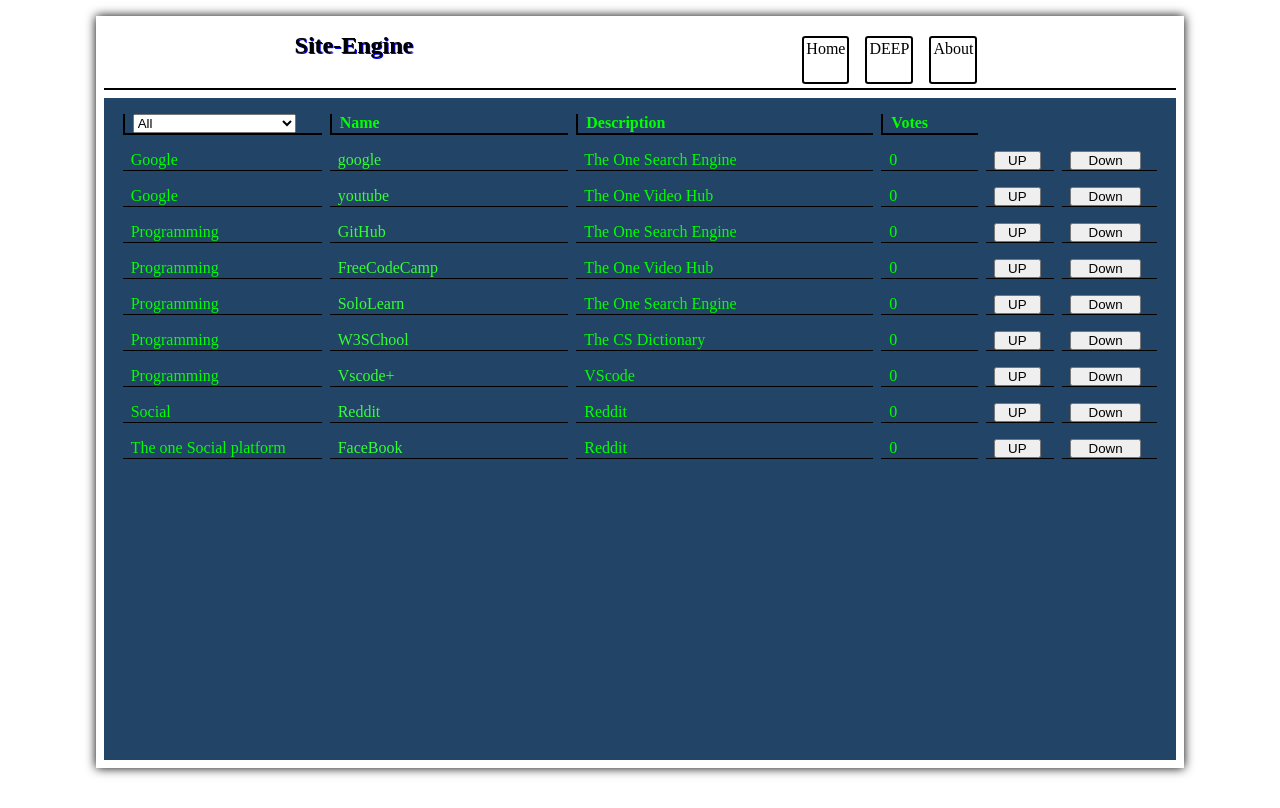
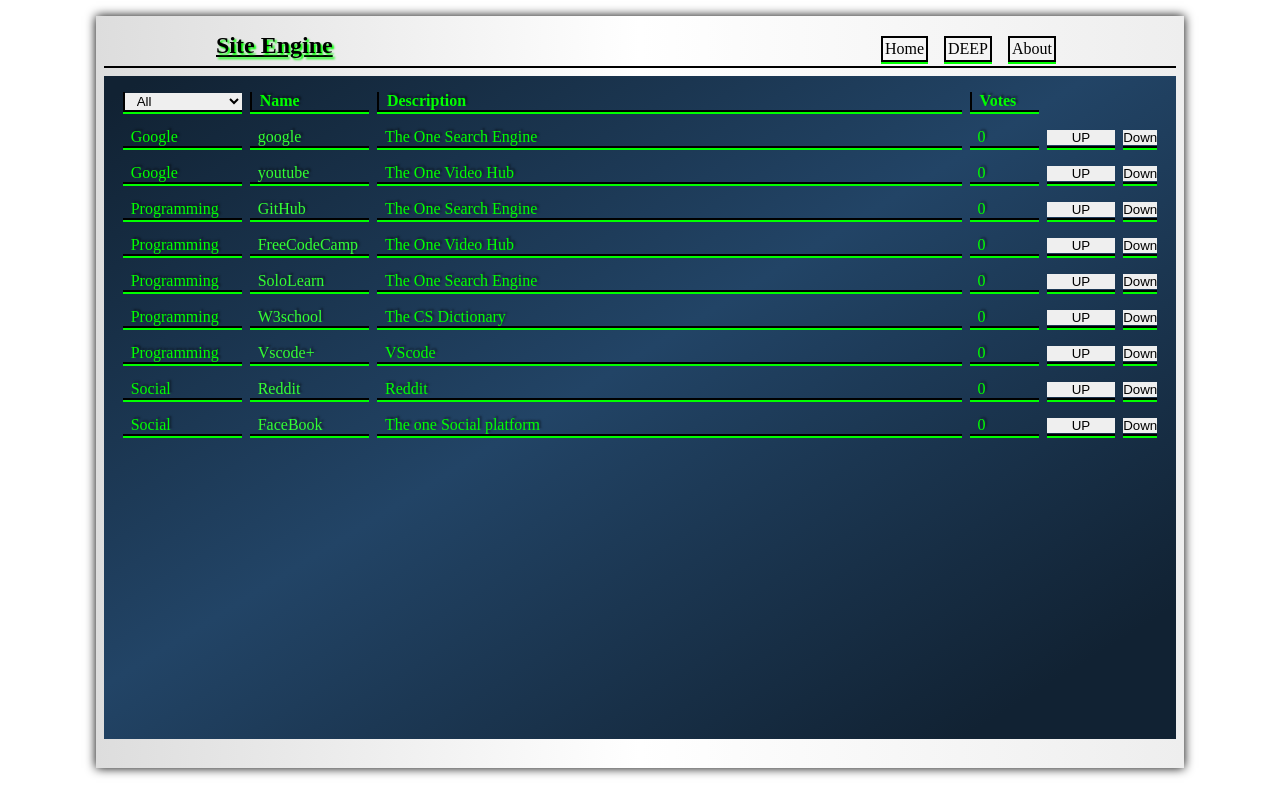
Before and after one commit to Sironi-00/React-site, a React (Create React App) app: page / in a window 1280 px wide. Built offline with nearby package versions, Linux system fonts and the light colour scheme.

Commit message:
checkpoint

```diff
--- a/src/App.css
+++ b/src/App.css
@@ -2,8 +2,9 @@
     width: 100%;
     height: 92%;
     text-align: center;
-    background-color: #246;
+    background: linear-gradient(to bottom right, #123 2%, #246 , #123 90%);
     color: #0F0;
+    text-shadow: 2px -2px 2px rgb(0,0,0,0.5);
     overflow-y: scroll;
 }
 a {
@@ -19,23 +20,51 @@
 table th {
     border-left: 2px solid black;
     border-bottom: 2px solid black;
+    box-shadow: 0px 2px 0px;
 }
 table td {
     height: max-content;
-    border-bottom: 1px solid black;
+    border-bottom: 2px solid black;
+    box-shadow: 0px 2px 0px;
 }
 table th, table td {
     padding: 0 0.5rem;
 }
 #name {
-    width: 24%;
+    width: 12%;
 }
-#description {
-    width: 40%;
+#desc {
+    width: 60%;
 }
 #cate {
-    width: 20%;
+    width: 12%;
+    padding: 0rem;
+}
+#vote {
+    width: 7%;
+}
+.btv {
+    width: 7%;
+    padding: 0;
 }
 button {
-    width: 90%;
+    width: 100%;
+    border: none;
 }
+select {
+    width: 100%;
+    padding: 0 0.5rem;
+    /* background-color: inherit; */
+    border: none;
+}
+@media screen and (max-width:421px) {
+    table {
+        width: 100%;
+        border-spacing: 0.5rem;
+    }
+    table td {
+        height: min-content;
+        border-bottom: 2px solid black;
+        box-shadow: 0px 2px 0px;
+    }
+}
--- a/src/App.js
+++ b/src/App.js
@@ -1,75 +1,10 @@
 import { useState } from "react";
 import "./App.css";
+import { db } from "./Data.js";
 
 var SELECTEDCATEGORY = "*";
 
 export default function App() {
-  const db = [
-    {
-      name: "google",
-      link: "http://www.google.com",
-      description: "The One Search Engine",
-      category: "Google",
-      votes: 0,
-    },
-    {
-      name: "youtube",
-      link: "http://www.youtube.com",
-      description: "The One Video Hub",
-      category: "Google",
-      votes: 0,
-    },
-    {
-      name: "GitHub",
-      link: "http://www.google.com",
-      description: "The One Search Engine",
-      category: "Programming",
-      votes: 0,
-    },
-    {
-      name: "FreeCodeCamp",
-      link: "http://www.youtube.com",
-      description: "The One Video Hub",
-      category: "Programming",
-      votes: 0,
-    },
-    {
-      name: "SoloLearn",
-      link: "http://www.google.com",
-      description: "The One Search Engine",
-      category: "Programming",
-      votes: 0,
-    },
-    {
-      name: "W3SChool",
-      link: "http://www.w3schools.com",
-      description: "The CS Dictionary",
-      category: "Programming",
-      votes: 0,
-    },
-    {
-      name: "Vscode+",
-      link: "http://code.visualstudio.com/",
-      description: "VScode",
-      category: "Programming",
-      votes: 0,
-    },
-    {
-      name: "Reddit",
-      link: "http://www.reddit.com",
-      description: "Reddit",
-      category: "Social",
-      votes: 0,
-    },
-    {
-      name: "FaceBook",
-      link: "http://www.facebook.com",
-      description: "Reddit",
-      category: "The one Social platform",
-      votes: 0,
-    },
-  ];
-
   function makeGenre(list) {
     // filters and make category list
     // make a set to contain genries with no duplicates
@@ -144,8 +79,8 @@
           </td>
           <td>{description}</td>
           <td>{votes}</td>
-          <td><button>UP</button></td>
-          <td><button>Down</button></td>
+          <td class="btv"><button>UP</button></td>
+          <td class="btv"><button>Down</button></td>
         </tr>
       );
   });
--- /dev/null
+++ b/src/Data.js
@@ -0,0 +1,66 @@
+const db = [
+    {
+      name: "google",
+      link: "http://www.google.com",
+      description: "The One Search Engine",
+      category: "Google",
+      votes: 0,
+    },
+    {
+      name: "youtube",
+      link: "http://www.youtube.com",
+      description: "The One Video Hub",
+      category: "Google",
+      votes: 0,
+    },
+    {
+      name: "GitHub",
+      link: "http://www.google.com",
+      description: "The One Search Engine",
+      category: "Programming",
+      votes: 0,
+    },
+    {
+      name: "FreeCodeCamp",
+      link: "http://www.youtube.com",
+      description: "The One Video Hub",
+      category: "Programming",
+      votes: 0,
+    },
+    {
+      name: "SoloLearn",
+      link: "http://www.google.com",
+      description: "The One Search Engine",
+      category: "Programming",
+      votes: 0,
+    },
+    {
+      name: "W3school",
+      link: "http://www.w3schools.com",
+      description: "The CS Dictionary",
+      category: "Programming",
+      votes: 0,
+    },
+    {
+      name: "Vscode+",
+      link: "http://code.visualstudio.com/",
+      description: "VScode",
+      category: "Programming",
+      votes: 0,
+    },
+    {
+      name: "Reddit",
+      link: "http://www.reddit.com",
+      description: "Reddit",
+      category: "Social",
+      votes: 0,
+    },
+    {
+      name: "FaceBook",
+      link: "http://www.facebook.com",
+      description: "The one Social platform",
+      category: "Social",
+      votes: 0,
+    },
+  ];
+  export {db}
--- a/src/Header.css
+++ b/src/Header.css
@@ -1,13 +1,14 @@
 nav {
     width: 100%;
-    height: 8%;
     display: flex;
-    justify-content: space-around;
+    padding: 0 7rem;
+    justify-content: space-between;
     border-bottom: 2px solid black;
     margin-bottom: 0.5rem;
 }
 h1 {
-    text-shadow: 1px 1px 0px blue;
+    text-shadow: 2px 2px 2px #0F0;
+    text-decoration: underline;
 }
 nav ul {
     display: flex;
@@ -17,5 +18,11 @@
     padding: 0.125rem;
     list-style: none;
     border: 2px solid black;
-    border-radius: 0.2rem;
+    box-shadow: 0px 2px 0px #0F0;
 }
+@media screen and (max-width:421px) {
+    nav {
+        padding: 0;
+        margin-bottom: 0;
+    }
+}
--- a/src/Header.js
+++ b/src/Header.js
@@ -3,7 +3,7 @@
 export default function Header() {
     return (
         <nav>
-            <h1>Site-Engine</h1>
+            <h1>Site Engine</h1>
             <ul>
                 <li>Home</li>
                 <li>DEEP</li>
--- a/src/index.css
+++ b/src/index.css
@@ -2,6 +2,7 @@
     box-sizing: border-box;
     margin: 0;
     padding: 0;
+    border-radius: 0;
 }
 body {
     width: 100%;
@@ -14,4 +15,12 @@
     margin: 1rem auto;
     padding: 1rem 0.5rem;
     box-shadow: 0 0 10px black;
+    background: linear-gradient(to right, #DDD, #FFF, #EEE);
 }
+@media screen and (max-width:421px) {
+    #root {
+        width: 100%;
+        margin: 0;
+        padding: 0.125rem;
+    }
+}
```
